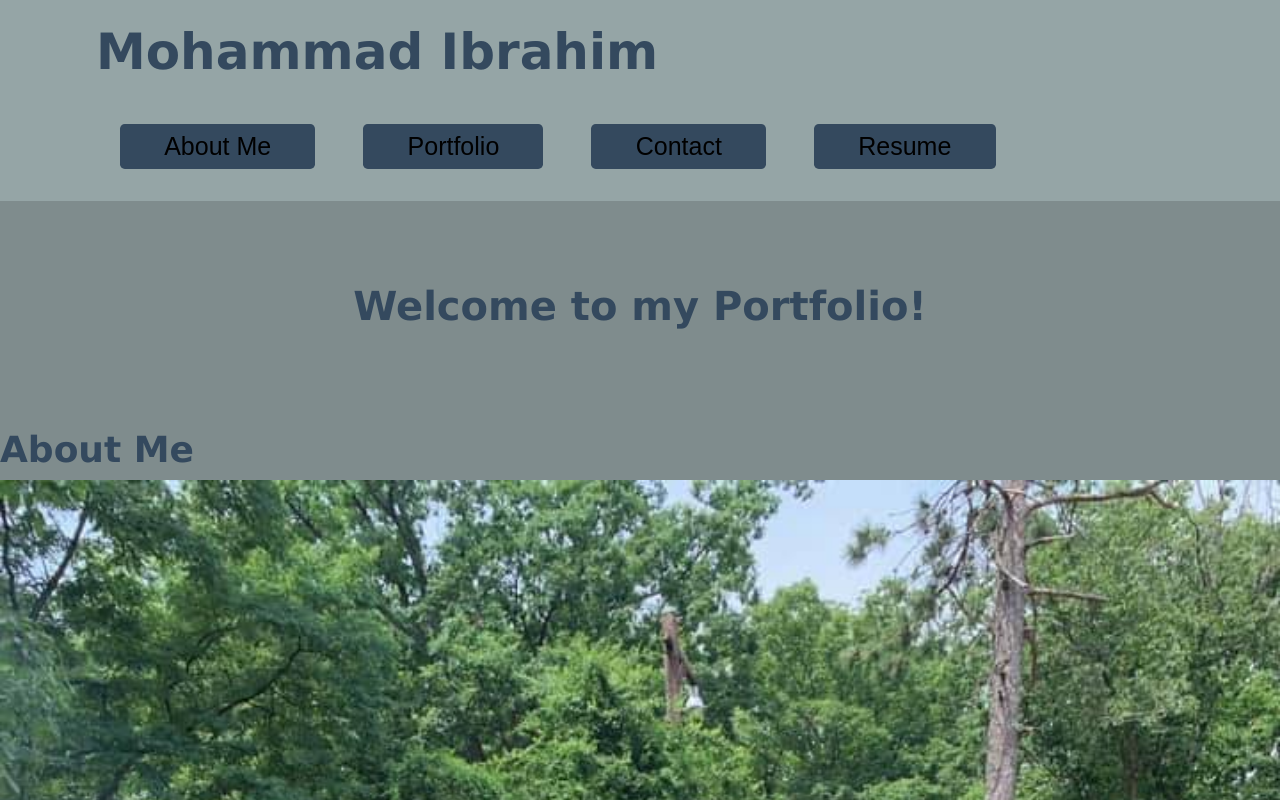
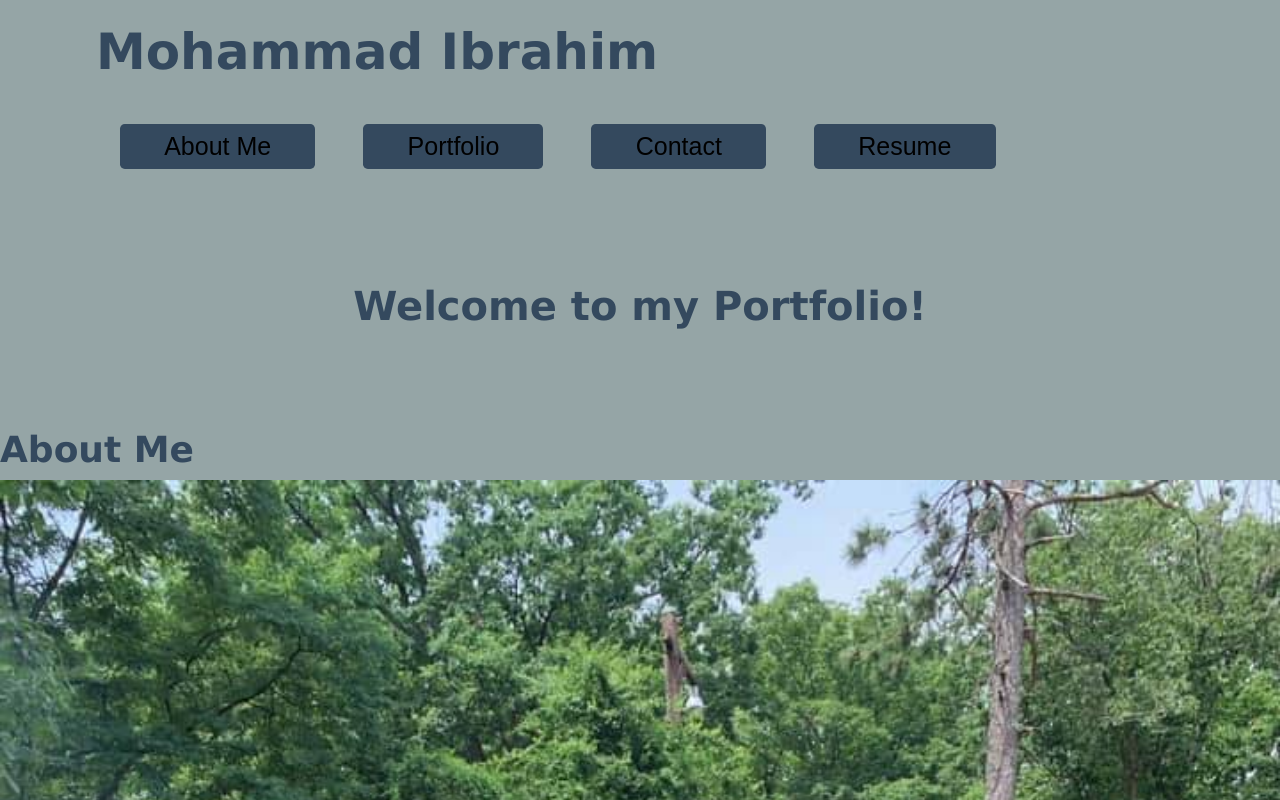
Before and after one commit to mibrahim234/Portfolio-React, a React (Create React App) app in the folder portfolio-react/: page / in a window 1280 px wide. Shown: the top 800 px of the page. Built offline with nearby package versions, Linux system fonts and the light colour scheme.

Commit message:
fixed up initial landing page

```diff
--- a/portfolio-react/src/index.css
+++ b/portfolio-react/src/index.css
@@ -1,8 +1,8 @@
 :root {
   --freespeechblue: #34495e;
   --headerfooter: #95a5a6;
-  --backgroundbeige: #7f8c8d;
-  --descriptionhome: #384a33;
+  --backgroundbeige: #95a5a6;
+  --descriptionhome: #95a5a6;
   --boxlinksdarkgreen: #ffffff;
   --textinsidebox: #34495e;
   --error: rgb(228, 46, 1);
@@ -302,7 +302,7 @@ font-family: 'Lucida Sans', 'Lucida Sans Regular', 'Lucida Grande', 'Lucida Sans
 }
 
 .title1:hover {
-  background-color: var(--textinsidebox);
+  background-color: var(--boxlinksdarkgreen);
 }
  /* Change all h1 font family */
 h1 {
@@ -331,13 +331,13 @@ option:hover {
 /* Button Styles for all buttons */
 .btn {
   color: var(--Logodarkgreen);
-  background-color: var(--textinsidebox);
+  background-color: var(--freespeechblue);
   font-size: 25px;
 }
 
 .btn1 {
   color: var(--textinsidebox);
-  background-color: var(--freespeechblue);
+  background-color: var(--boxlinksdarkgreen);
   font-size: 30px;
 }
 
```
